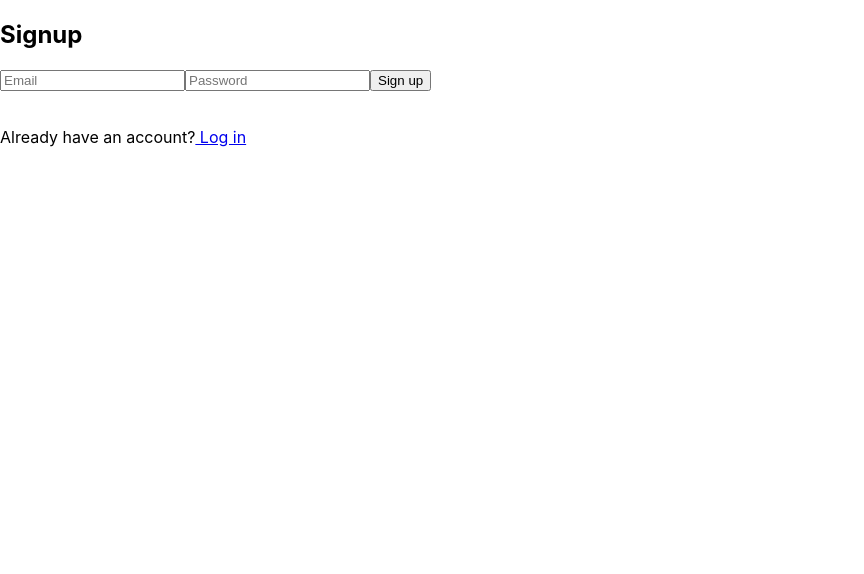
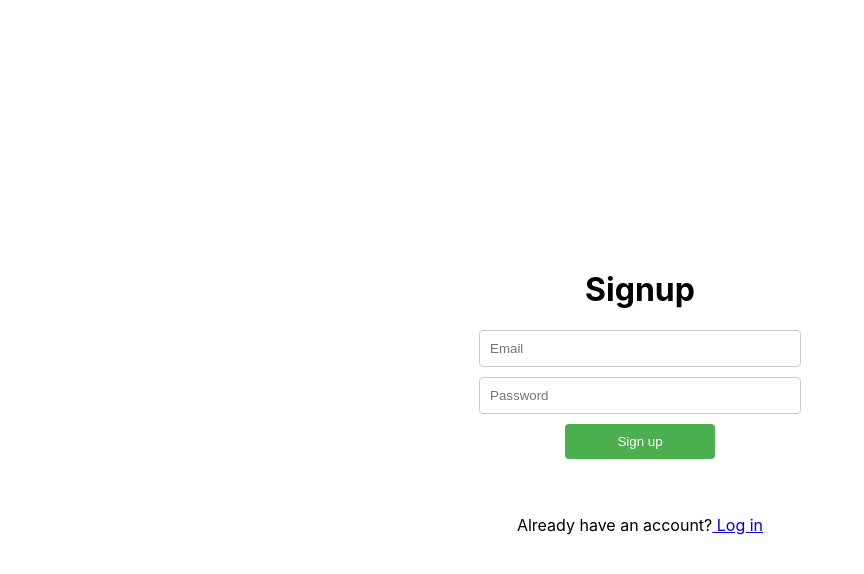
Before and after one commit to dc4472/myproject, a React (Create React App) app: page /signup in a window 1280 px wide. Shown: the top 574 px of the page, without its empty margins (0-864 px from the left). Built offline with nearby package versions, Linux system fonts and the light colour scheme.

Commit message:
logging and user css

```diff
--- a/src/Login.js
+++ b/src/Login.js
@@ -1,6 +1,7 @@
 import React, { useState } from 'react';
 import { Link, useNavigate } from 'react-router-dom'
 import firebase from './firebasecon'; // Assuming the Firebase configuration is in a file named firebase.js
+import './BillForm.css'
 
 const Login = () => {
   const [email, setEmail] = useState('');
@@ -27,8 +28,8 @@ const Login = () => {
   };
 
   return (
-    <div>
-      <h2>Login</h2>
+    <div className='centered-form'>
+      <h1>Login</h1>
       <input
         type="email"
         placeholder="Email"
--- a/src/Signup.js
+++ b/src/Signup.js
@@ -1,6 +1,7 @@
 import React, { useState } from 'react';
 import { Link, useNavigate } from 'react-router-dom'
 import firebase from './firebasecon';
+import './BillForm.css'
 
 
 const Signup = () => {
@@ -44,8 +45,8 @@ const Signup = () => {
 
 
   return (
-    <div>
-      <h2>Signup</h2>
+    <div className='centered-form'>
+      <h1>Signup</h1>
       <input
         type="email"
         placeholder="Email"
```
